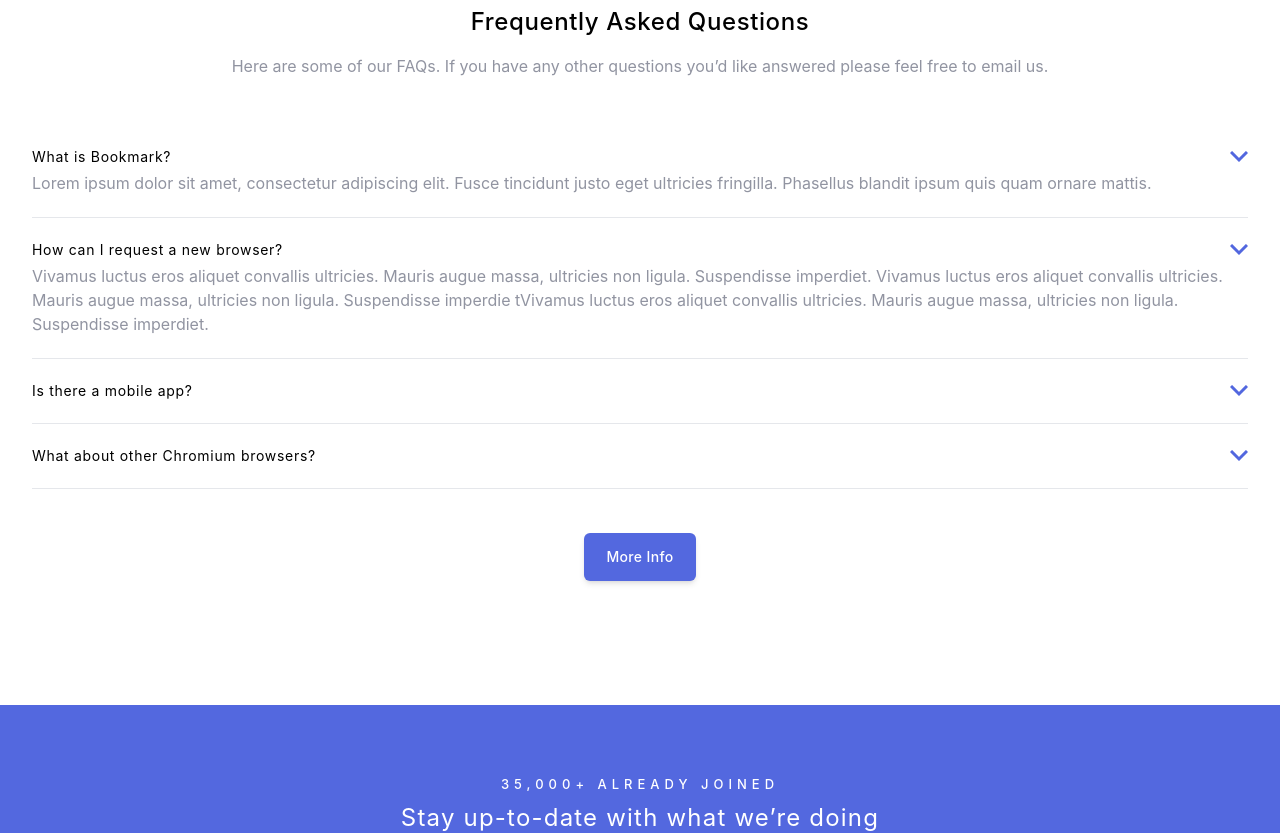
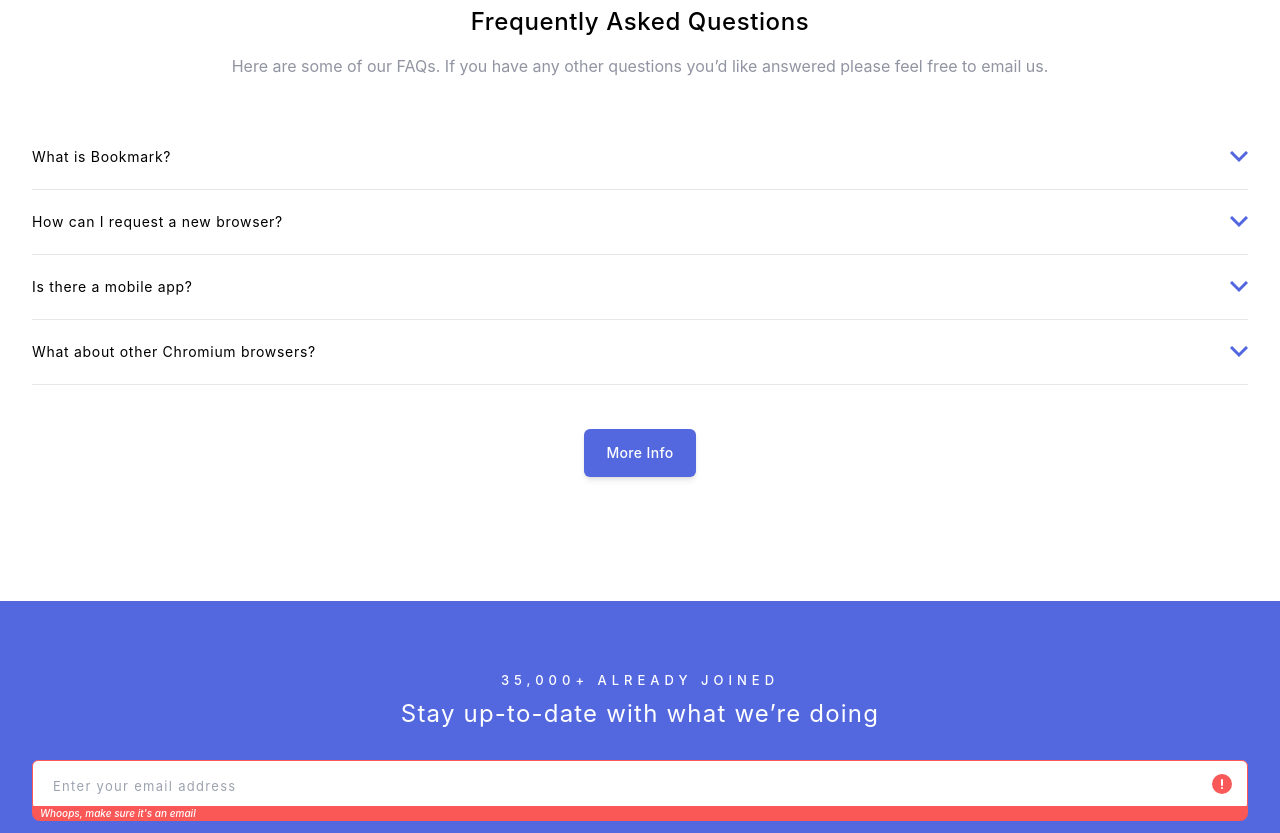
Before and after one commit to felipetn1989/bookmark-react, a React (Create React App) app in the folder bookmark/: page / in a window 1280 px wide. Shown: the part 3200-4033 px from the top of the page. Built offline with nearby package versions, Linux system fonts and the light colour scheme.

Commit message:
implemented accordion menu

```diff
--- a/bookmark/src/components/blocks/FAQ.js
+++ b/bookmark/src/components/blocks/FAQ.js
@@ -1,12 +1,14 @@
+import { useState } from "react";
 import Button from "../buttons/Button";
-
 import arrow from "../images/icon-arrow.svg";
 
 export default function FAQ() {
+  const [expandedItemId, setExpandedItemId] = useState(null);
 
-
-  function handleOnClick(e) {
-    console.log(e.target)
+  function handleOnClick(itemId) {
+    expandedItemId === itemId
+      ? setExpandedItemId(null)
+      : setExpandedItemId(itemId);
   }
 
   return (
@@ -22,71 +24,96 @@ export default function FAQ() {
         <div className="border-b py-[1.375rem] hover:cursor-pointer ">
           <div
             className="flex items-center justify-between"
-            onClick={handleOnClick}
+            onClick={() => handleOnClick(1)}
           >
             <h3 className="text-sm tracking-wider hover:text-[#fa5757]">
               What is Bookmark?
             </h3>
-            <img src={arrow} alt="Arrow icon" />
+            <img
+              src={arrow}
+              alt="Arrow icon"
+              className={expandedItemId === 1 ? "rotate-180" : ""}
+            />
           </div>
 
-          <p className="text-left text-[#9194a1] pt-1">
+          {expandedItemId === 1 && (
+            <p className="text-left text-[#9194a1] pt-1 text-sm">
               Lorem ipsum dolor sit amet, consectetur adipiscing elit. Fusce
               tincidunt justo eget ultricies fringilla. Phasellus blandit ipsum
               quis quam ornare mattis.
             </p>
+          )}
         </div>
         <div className="border-b py-[1.375rem] hover:cursor-pointer hover:text-[#fa5757]">
           <div
             className="flex items-center justify-between"
-            onClick={handleOnClick}
+            onClick={() => handleOnClick(2)}
           >
             <h3 className="text-sm tracking-wider">
               How can I request a new browser?
             </h3>
-            <img src={arrow} alt="Arrow icon" />
+            <img
+              src={arrow}
+              alt="Arrow icon"
+              className={expandedItemId === 2 ? "rotate-180" : ""}
+            />
           </div>
 
-          <p className="text-left text-[#9194a1] pt-1">
-            Vivamus luctus eros aliquet convallis ultricies. Mauris augue massa,
-            ultricies non ligula. Suspendisse imperdiet. Vivamus luctus eros
-            aliquet convallis ultricies. Mauris augue massa, ultricies non
-            ligula. Suspendisse imperdie tVivamus luctus eros aliquet convallis
-            ultricies. Mauris augue massa, ultricies non ligula. Suspendisse
-            imperdiet.
+          {expandedItemId === 2 && (
+            <p className="text-left text-[#9194a1] pt-1 text-sm">
+              Vivamus luctus eros aliquet convallis ultricies. Mauris augue
+              massa, ultricies non ligula. Suspendisse imperdiet. Vivamus luctus
+              eros aliquet convallis ultricies. Mauris augue massa, ultricies
+              non ligula. Suspendisse imperdie tVivamus luctus eros aliquet
+              convallis ultricies. Mauris augue massa, ultricies non ligula.
+              Suspendisse imperdiet.
             </p>
+          )}
         </div>
         <div className="border-b py-[1.375rem] hover:cursor-pointer hover:text-[#fa5757]">
           <div
             className="flex items-center justify-between"
-            onClick={handleOnClick}
+            onClick={() => handleOnClick(3)}
           >
             <h3 className="text-sm tracking-wider">Is there a mobile app?</h3>
-            <img src={arrow} alt="Arrow icon" />
+            <img
+              src={arrow}
+              alt="Arrow icon"
+              className={expandedItemId === 3 ? "rotate-180" : ""}
+            />
           </div>
-          <p className="hidden">
+
+          {expandedItemId === 3 && (
+            <p className="text-left text-[#9194a1] pt-1 text-sm">
               Sed consectetur quam id neque fermentum accumsan. Praesent luctus
-            vestibulum dolor, ut condimentum urna vulputate eget. Cras in ligula
-            quis est pharetra mattis sit amet pharetra purus. Sed sollicitudin
-            ex et ultricies bibendum.
+              vestibulum dolor, ut condimentum urna vulputate eget. Cras in
+              ligula quis est pharetra mattis sit amet pharetra purus. Sed
+              sollicitudin ex et ultricies bibendum.
             </p>
+          )}
         </div>
         <div className="border-b py-[1.375rem] hover:cursor-pointer hover:text-[#fa5757]">
           <div
-            id="4"
             className="flex items-center justify-between"
-            onClick={handleOnClick}
+            onClick={() => handleOnClick(4)}
           >
             <h3 className="text-sm tracking-wider">
               What about other Chromium browsers?
             </h3>
-            <img src={arrow} alt="Arrow icon" />
+            <img
+              src={arrow}
+              alt="Arrow icon"
+              className={expandedItemId === 4 ? "rotate-180" : ""}
+            />
           </div>
-          <p className="hidden">
-            Integer condimentum ipsum id imperdiet finibus. Vivamus in placerat
-            mi, at euismod dui. Aliquam vitae neque eget nisl gravida
+
+          {expandedItemId === 4 && (
+            <p className="text-left text-[#9194a1] pt-1 text-sm">
+              Integer condimentum ipsum id imperdiet finibus. Vivamus in
+              placerat mi, at euismod dui. Aliquam vitae neque eget nisl gravida
               pellentesque non ut velit.
             </p>
+          )}
         </div>
       </div>
       <Button
```
Lines whose indentation alone changed are shown as unchanged.
